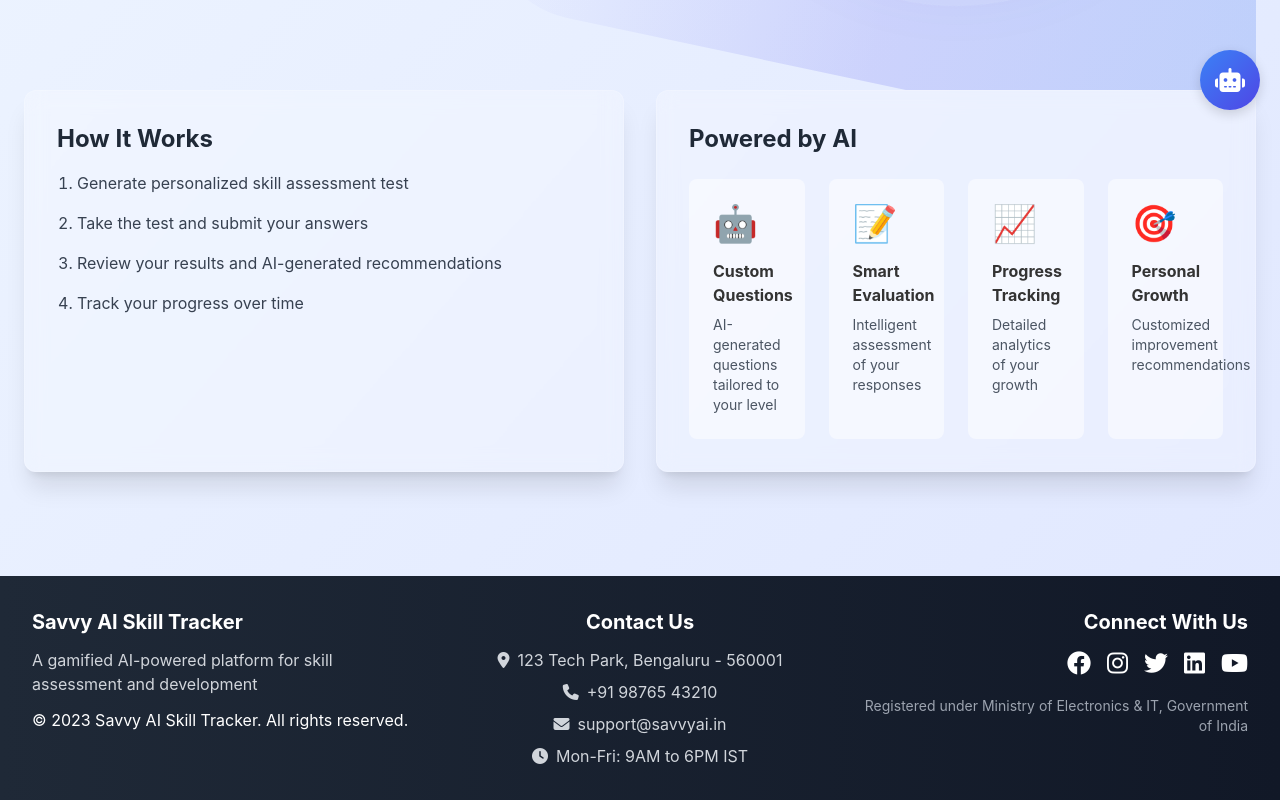
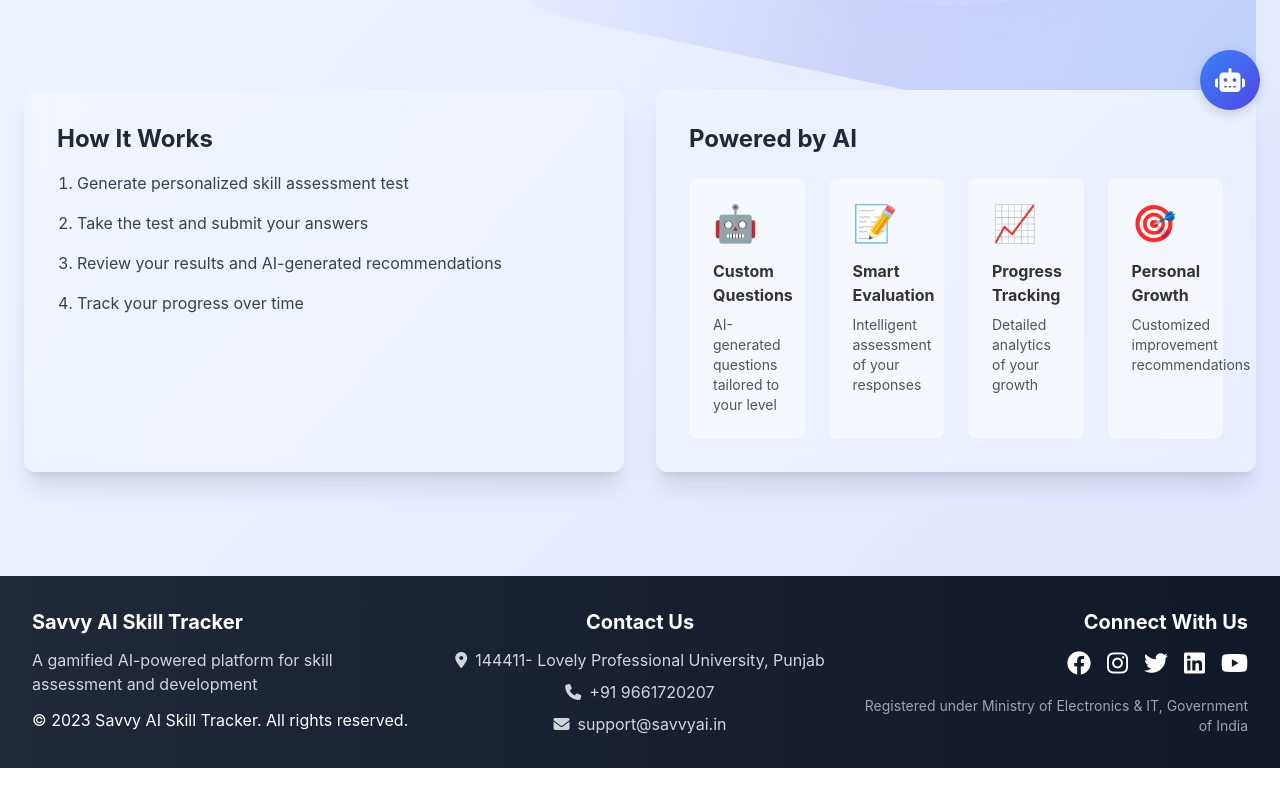
Before and after one commit to igmansvi/skill-tracker, a plain HTML site: page index.html in a window 1280 px wide. Shown: the part 670-1470 px from the top of the page. After the commit the page ends 1438 px from the top, so only its background shows below. Drawn offline with nearby package versions, Linux system fonts and the light colour scheme.

Commit message:
updated footer

```diff
--- a/index.html
+++ b/index.html
@@ -470,10 +470,9 @@
             <div class="text-center">
                 <h3 class="text-xl font-bold mb-3">Contact Us</h3>
                 <div class="space-y-2 text-gray-300">
-                    <p><i class="fa-solid fa-location-dot mr-2"></i>123 Tech Park, Bengaluru - 560001</p>
-                    <p><i class="fa-solid fa-phone mr-2"></i>+91 98765 43210</p>
+                    <p><i class="fa-solid fa-location-dot mr-2"></i>144411- Lovely Professional University, Punjab</p>
+                    <p><i class="fa-solid fa-phone mr-2"></i>+91 9661720207</p>
                     <p><i class="fa-solid fa-envelope mr-2"></i>support@savvyai.in</p>
-                    <p><i class="fa-solid fa-clock mr-2"></i>Mon-Fri: 9AM to 6PM IST</p>
                 </div>
             </div>
 
```
